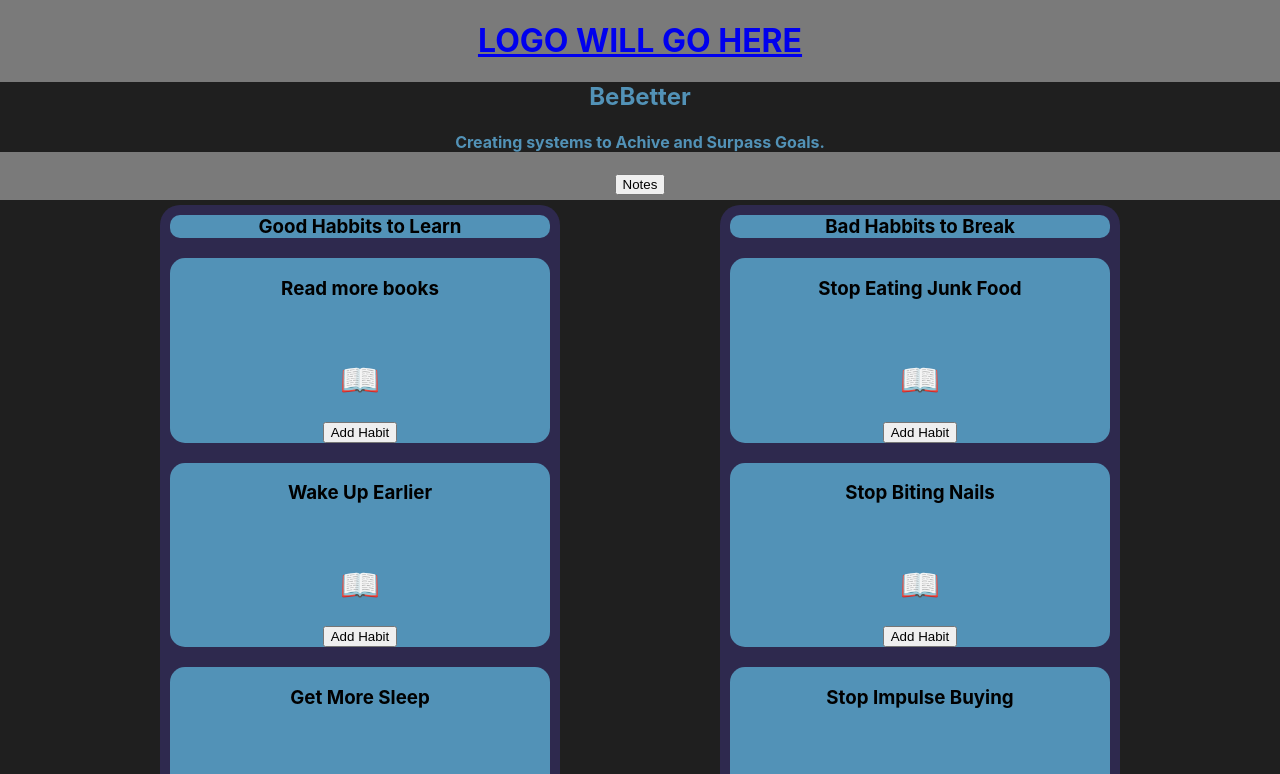
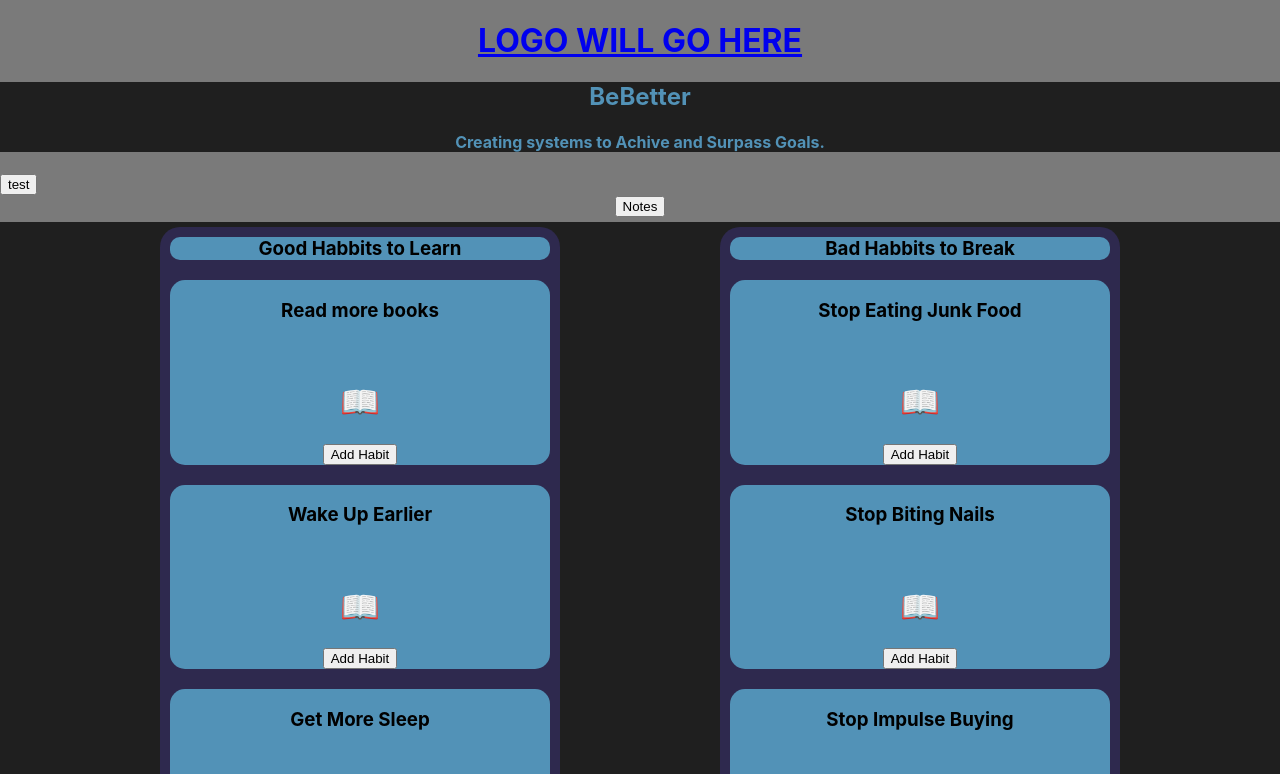
Before and after one commit to Andygurl5566/Be-better, a React (Create React App) app: page /main-page in a window 1280 px wide. Shown: the top 774 px of the page. Built offline with nearby package versions, Linux system fonts and the light colour scheme; data requests are answered from the project's data file.

Commit message:
patch working

```diff
--- a/src/Components/App.js
+++ b/src/Components/App.js
@@ -8,13 +8,33 @@ import Logo from './Logo';
 import MainPage from "./MainPage";
 
 function App() {
+  const [chosen, setChosen] = useState([])
   const [habits, setHabits] = useState([])
   useEffect(() => {
     fetch("http://localhost:4000/habits")
     .then(r => r.json())
     .then(setHabits)
    }, [])
-   console.log(habits)
+   //console.log(habits)
+
+  function handleChosen(id) {
+    fetch(`http://localhost:4000/habits/${id}`, {
+      method: 'PATCH',
+      body: JSON.stringify({
+        chosen: true
+      }),
+      headers: {
+        "Content-type": "application/json"
+      }
+    })
+    .then(res => res.json())
+    .then(data => setChosen([...chosen, data]))
+
+  }
+
+
+
+
   return (
 
     <>
@@ -24,7 +44,7 @@ function App() {
           <AboutPage />
         </Route>
         <Route path = "/main-page">
-          <MainPage habits={habits}/>
+          <MainPage chosen= {chosen} handleChosen={handleChosen} habits={habits}/>
         </Route>
         <Route path = "/notes-page">
            <NotesPage habits={habits}/>
--- a/src/Components/BadHabbits.js
+++ b/src/Components/BadHabbits.js
@@ -1,12 +1,12 @@
 import Habbit from './Habbit'
 
 
-function BadHabbits ({badHabits}) {
+function BadHabbits ({badHabits, handleChosen}) {
 
     return (
         <div className = "habbitList" id = 'BadHabbits' key={badHabits.id}>
             <h3 className = 'containerTitle'>Bad Habbits to Break</h3>
-            {badHabits.map(habit => <Habbit key={habit.id} habit = {habit}/>)}
+            {badHabits.map(habit => <Habbit handleChosen={handleChosen} key={habit.id} habit = {habit}/>)}
         </div>
     )
 }
--- a/src/Components/GoodHabbits.js
+++ b/src/Components/GoodHabbits.js
@@ -1,13 +1,13 @@
 import Habbit from './Habbit'
 
 
-function GoodHabbits ({goodHabits}) {
+function GoodHabbits ({goodHabits, handleChosen}) {
     console.log(goodHabits)
 
     return (
         <div className = "habbitList" id = 'GoodHabbits' >
             <h3 className = 'containerTitle'>Good Habbits to Learn</h3>
-            {goodHabits.map(habit => <Habbit key={habit.id} habit={habit}/>)}
+            {goodHabits.map(habit => <Habbit handleChosen={handleChosen} key={habit.id} habit={habit}/>)}
         </div>
     )
 }
--- a/src/Components/Habbit.js
+++ b/src/Components/Habbit.js
@@ -1,12 +1,12 @@
 
 
 
-function Habbit ({habit}) {
+function Habbit ({habit, handleChosen}) {
 
-    console.log(habit)
+    //console.log(habit)
 
     function test () {
-
+       handleChosen(habit.id)
     }
     return (
         <div className = "Habbit" >
@@ -14,7 +14,6 @@ function Habbit ({habit}) {
             <img />
             <h1>📖</h1>
             <button onClick = {test}> Add Habit </button>
-            {console.log(habit)}
         </div>
     )
 }
--- a/src/Components/HabbitContainer.js
+++ b/src/Components/HabbitContainer.js
@@ -1,12 +1,12 @@
 import GoodHabbits from './GoodHabbits'
 import BadHabbits from  './BadHabbits'
 
-function HabbitContainer ({habits}) {
+function HabbitContainer ({habits, handleChosen}) {
 
     function filterGood() {
         return habits.filter(habit => habit.good === true)
     }
-    console.log(filterGood())
+    //console.log(filterGood())
 
     function filterBad () {
         return habits.filter(habit => habit.good === false)
@@ -14,8 +14,8 @@ function HabbitContainer ({habits}) {
 
     return (
         <div className = 'habbitContainer'>
-            <GoodHabbits goodHabits={filterGood()}/>
-            <BadHabbits badHabits={filterBad()}/>
+            <GoodHabbits handleChosen={handleChosen} goodHabits={filterGood()}/>
+            <BadHabbits handleChosen={handleChosen} badHabits={filterBad()}/>
         </div>
     )
 }
--- a/src/Components/MainPage.js
+++ b/src/Components/MainPage.js
@@ -1,14 +1,18 @@
 import GlobalHeader from './GlobalHeader'
 import HabbitContainer from './HabbitContainer'
 import {Link} from "react-router-dom"
-function MainPage ({habits}) {
+function MainPage ({habits, handleChosen, chosen}) {
+    function testing () {
+        console.log(chosen)
+    }
     return (
         <div>
             <GlobalHeader />
+            <button onClick={testing}>test</button>
             <div className = "button-div">
             <Link to ="/notes-page"> <button> Notes </button></Link>
             </div>
-            <HabbitContainer habits = {habits}/>
+            <HabbitContainer handleChosen={handleChosen} habits = {habits}/>
         </div>
     )
 }
--- a/src/Data/db.json
+++ b/src/Data/db.json
@@ -3,7 +3,7 @@
     {
       "id": 1,
       "good": true,
-        "chosen": false,
+      "chosen": true,
       "accomplished": false,
       "name": "Read more books",
       "notes": "I would like to start reading 1 book a month",
@@ -12,7 +12,7 @@
     {
       "id": 2,
       "good": true,
-        "chosen": false,
+      "chosen": true,
       "accomplished": false,
       "name": "Wake Up Earlier",
       "notes": "I would like to wake up earlier in the morning",
@@ -48,7 +48,7 @@
     {
       "id": 6,
       "good": false,
-        "chosen": false,
+      "chosen": true,
       "accomplished": false,
       "name": "Stop Eating Junk Food",
       "notes": "I would like to eat Heathier",
@@ -57,7 +57,7 @@
     {
       "id": 7,
       "good": false,
-        "chosen": false,
+      "chosen": true,
       "accomplished": false,
       "name": "Stop Biting Nails",
       "notes": "I would like to stop biting my nails.",
```
Lines whose indentation alone changed are shown as unchanged.
